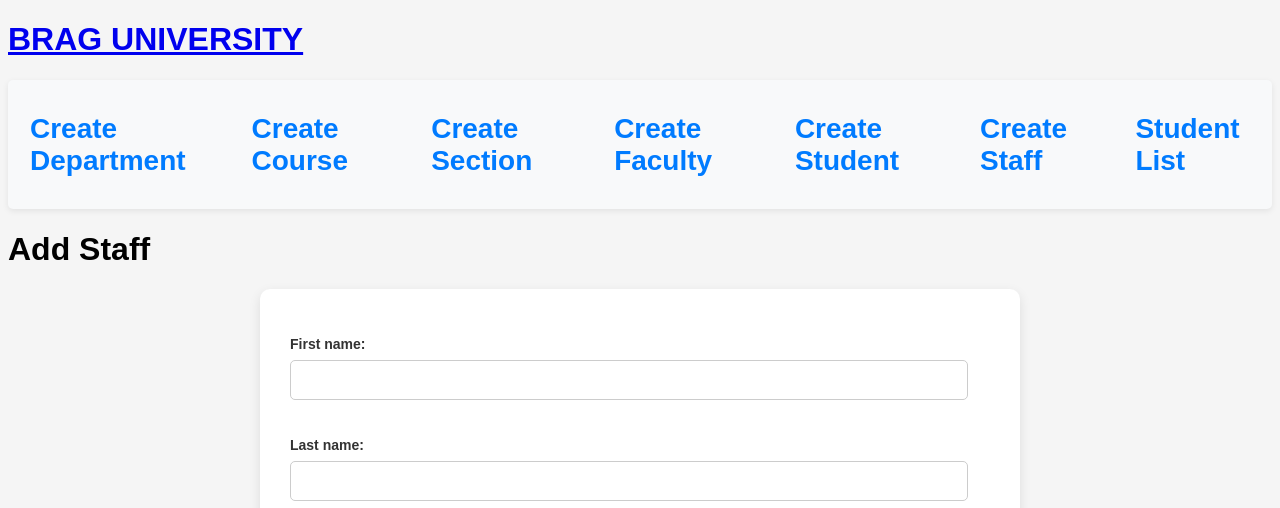
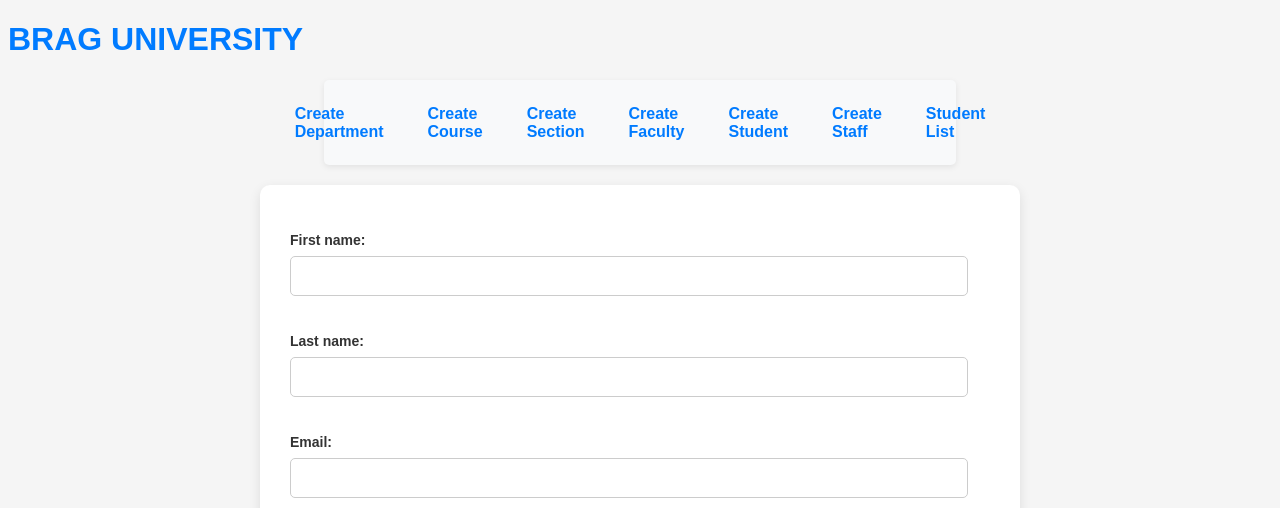
Before and after one commit to iftyy1/Simple-Pre-Advising-Portal, a Django app: page /create-staff/ in a window 1280 px wide. Shown: the top 508 px of the page. Run offline with Django 5.2, Linux system fonts and the light colour scheme.

Commit message:
mini changes

```diff
--- a/static/styles/navbar.css
+++ b/static/styles/navbar.css
@@ -1,4 +1,9 @@
 /* Navbar container */
+.tag-line{
+    color: #007bff;
+    text-decoration: none;
+}
+
 .nav-bar {
     display: flex;
     justify-content: center;
@@ -6,13 +11,15 @@
     padding: 8px 0;
     box-shadow: 0 2px 6px rgba(0, 0, 0, 0.08);
     border-radius: 5px;
+    margin: auto;
     margin-bottom: 20px;
+    width: 50%;
 }
 
 .nav-bar a {
     color: #007bff;
     text-decoration: none;
-    font-size: 14px;
+    font-size: 8px;
     margin: 0 10px;
     padding: 6px 12px;
     border-radius: 4px;
--- a/templates/all_students.html
+++ b/templates/all_students.html
@@ -12,7 +12,6 @@
     <title>Student List</title>
 </head>
 <body>
-    <h1>Student List</h1>
 
     <!-- Search and Filter Form -->
     <form method="GET" action="{% url 'all-students' %}">
--- a/templates/create_course.html
+++ b/templates/create_course.html
@@ -2,10 +2,10 @@
 
 {% block content %}
 
-<title>Add Course</title>
+
 
 <div>
-    <h1>Add Course</h1>
+
     <form method="post">
         {% csrf_token %}
         {{ form.as_p }}
--- a/templates/create_department.html
+++ b/templates/create_department.html
@@ -5,10 +5,10 @@
 
 {% block content %}
 
-<title>Add Department</title>
+
 
 <div class="form-container">
-    <h1>Add Department</h1>
+
     <form class="styled-form" method="post">
         {% csrf_token %}
         {{ form.as_p }}
--- a/templates/create_faculty.html
+++ b/templates/create_faculty.html
@@ -2,10 +2,10 @@
 
 {% block content %}
 
-<title>Add Faculty</title>
+
 
 <div>
-    <h1>Add Faculty</h1>
+
     <form method="post">
         {% csrf_token %}
         {{ form.as_p }}
--- a/templates/create_section.html
+++ b/templates/create_section.html
@@ -5,10 +5,10 @@
 {% block content %}
 
 <div class="form-container">
-    <title>Add Section</title>
+
 
     <div>
-        <h1>Add Section</h1>
+
         <form  class="styled-form" method="post">
             {% csrf_token %} {{ form.as_p }}
             <button type="submit">Save</button>
--- a/templates/create_staff.html
+++ b/templates/create_staff.html
@@ -2,10 +2,9 @@
 
 {% block content %}
 
-<title>Add Staff</title>
 
 <div>
-    <h1>Add Staff</h1>
+
     <form method="post">
         {% csrf_token %}
         {{ form.as_p }}
--- a/templates/create_student.html
+++ b/templates/create_student.html
@@ -5,7 +5,7 @@
 
 {% block content %}
 
-<h1>Add Student</h1>
+
 <form method="post">
     {% csrf_token %}
     {{ form.as_p }}
```
